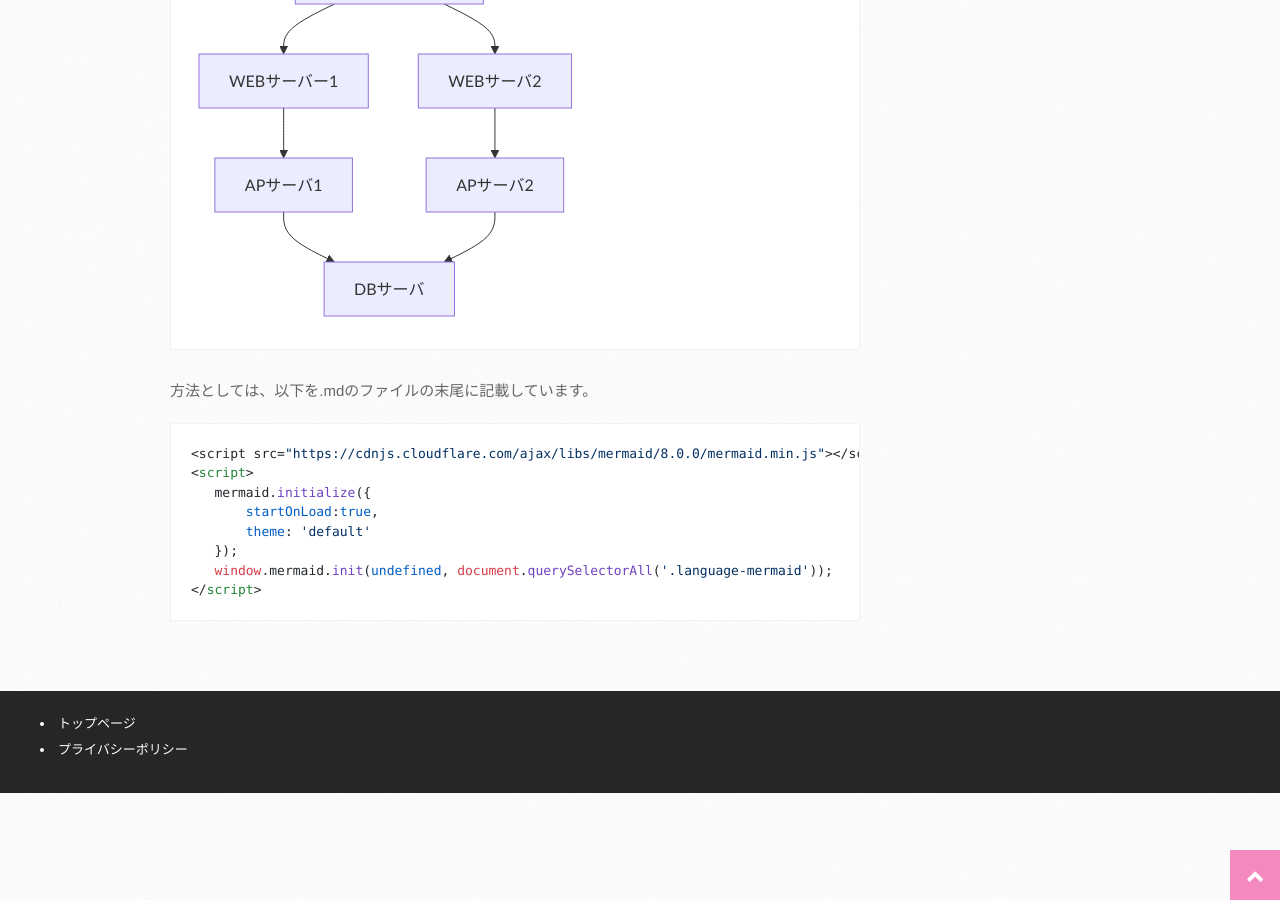
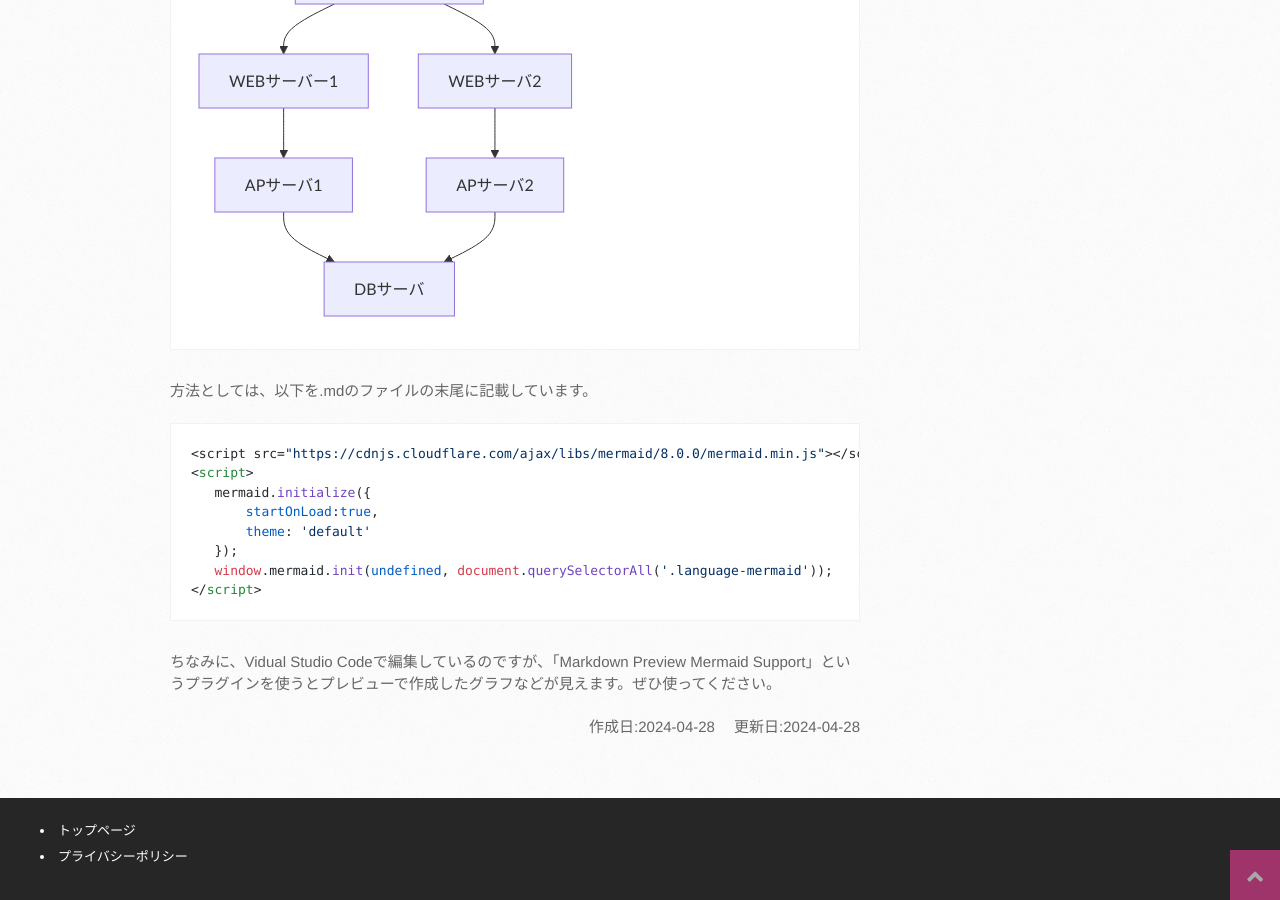
Before and after one commit to mtaketani113/mtaketani113.github.io, a Jekyll site: the page built from it/github/mermaidInGithubPages.md, in a window 1280 px wide and 900 px high, scrolled down 771 px. Built offline with Jekyll 4.4.1, drawn with Linux system fonts in a browser that asks for light colours; nearby versions of some CDN libraries; comment, search, counter and statistics services are not loaded; the repository's description, which GitHub fills in, is left out.

Commit message:
文章編集

````diff
--- a/it/github/mermaidInGithubPages.md
+++ b/it/github/mermaidInGithubPages.md
@@ -3,6 +3,8 @@ layout: default
 title: GitHub Pagesでmermaidを利用する
 description: GitHub PagesでMermaidを利用する方法を記載します。
 category: github
+created_at: 2024-04-28
+last_modifeid_at: 2024-04-28
 ---
 
 Github Pagesでmermaidを利用する方法を記載します。
@@ -43,6 +45,8 @@ graph TD
 </script>
 ```
 
+ちなみに、Vidual Studio Codeで編集しているのですが、「Markdown Preview Mermaid Support」というプラグインを使うとプレビューで作成したグラフなどが見えます。ぜひ使ってください。
+
 <script src="https://cdnjs.cloudflare.com/ajax/libs/mermaid/8.0.0/mermaid.min.js"></script>
 <script>
    mermaid.initialize({
````
